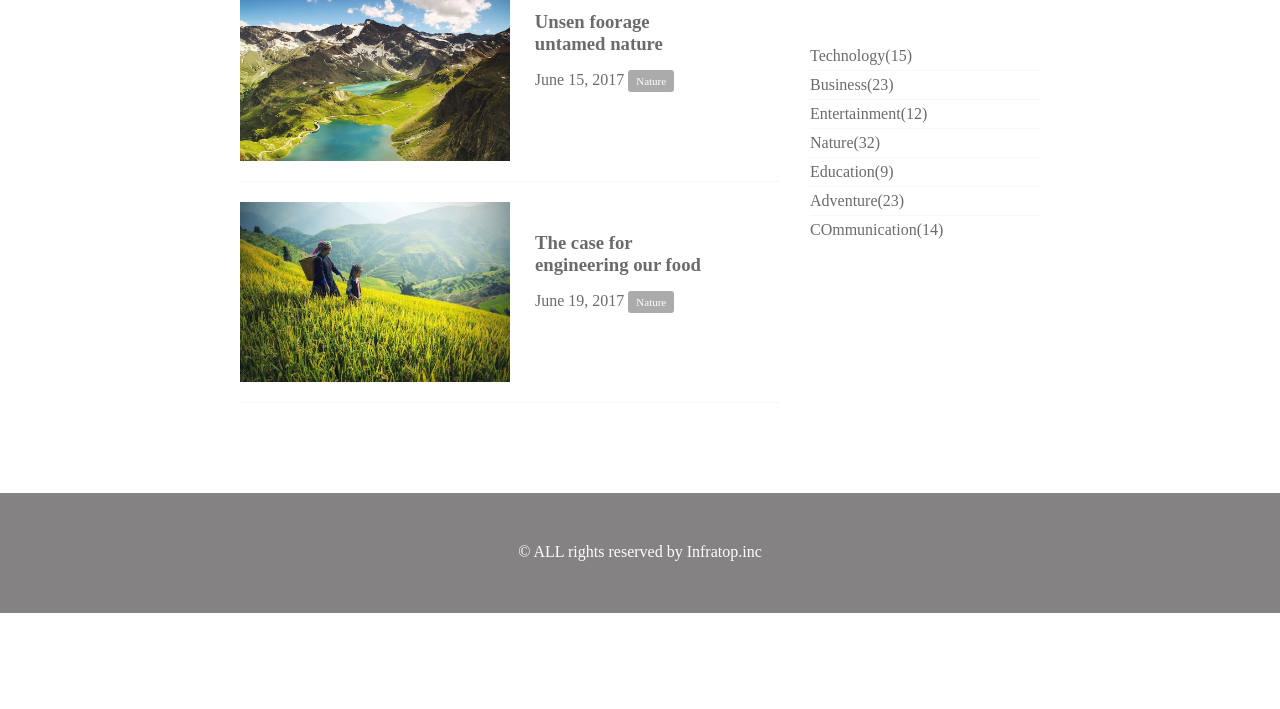
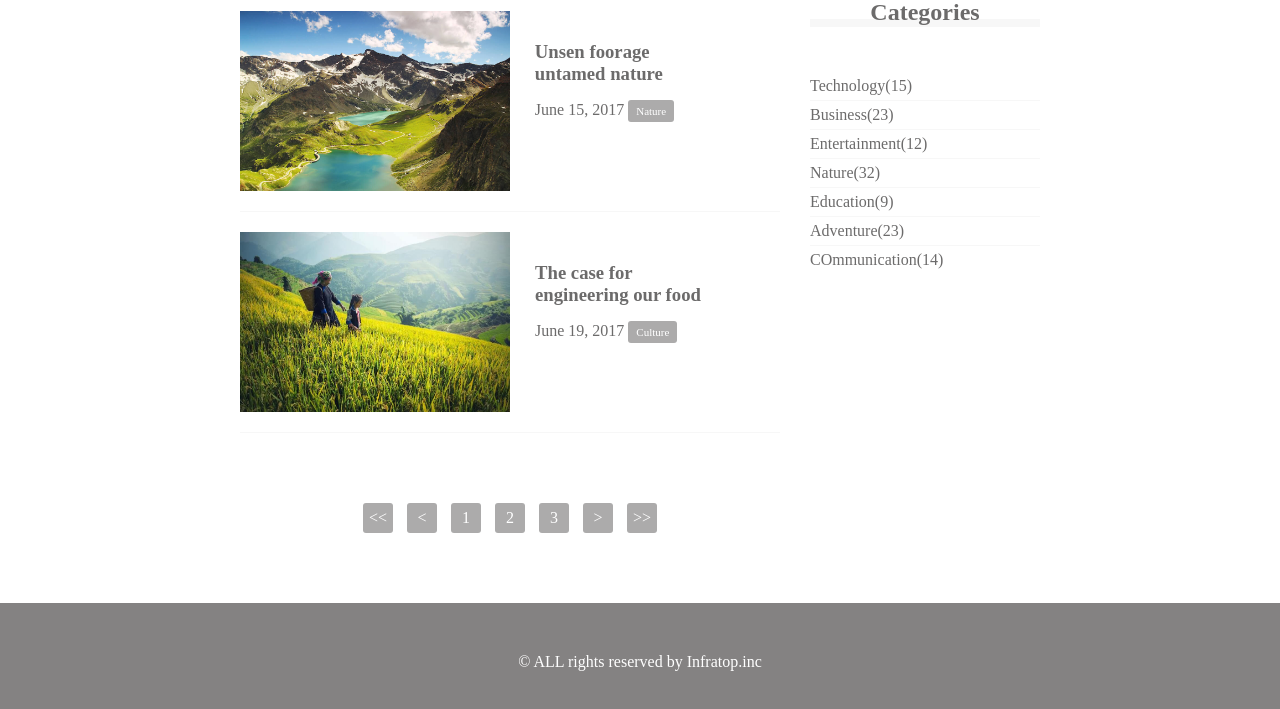
Before and after one commit to kohei-iwase/chapter2, a plain HTML site: page caravan/index.html in a window 1280 px wide. Shown: the part 1229-1938 px from the top of the page. Before the commit the page ends 1842 px from the top, so only its background shows below. Drawn offline with Linux system fonts and the light colour scheme.

Commit message:
[Finish]1-8

```diff
--- /dev/null
+++ b/1-8/style.css
@@ -0,0 +1,49 @@
+*{
+	margin:0;
+	padding:0;
+	box-sizing:border-box;
+	color: #6c6b6b;
+}
+
+.clearfix::after{
+	content: "";
+	display:block;
+	clear:both;
+
+}
+main{
+	width:960px;
+	margin:50px auto;
+}
+.list{
+	padding-bottom:50px ;
+}
+.list p:nth-child(even){
+	padding: 20px;
+	background-color:#fff;
+}
+.list p:nth-child(odd){
+	padding: 20px;
+	background-color:#eee;
+}
+.box{
+	float: left;
+	height:200px;
+	width:30%;
+	margin-right: 5%;
+	margin-bottom:40px;
+	background-color: yellow;
+}
+
+.box:nth-child(1),
+.box:nth-child(5),
+.box:nth-child(9){
+  background-color: orange;
+}
+.box:nth-child(3n){
+  margin-right: 0;
+}
+
+.box:nth-last-child(-n+3){
+  margin-bottom: 0;
+}
--- a/caravan/index.html
+++ b/caravan/index.html
@@ -34,7 +34,7 @@
   </div>
   </div>
   <main class="clearfix">
-  	<section class="blog"></div>
+  	<section class="blog">
       <h2 class="blog-headline">Recent Blogs</h2>
       <div class="blog-box">
       <div class="blog-item clearfix">
@@ -101,9 +101,18 @@
               </a>
             </h3>
             <p class=blog-date>June 19, 2017</p>
-           <span class="category">Nature</span>
+           <span class="category">Culture</span>
           </section>
         </div>
+      </div>
+      <div class="pagenation">
+        <p><<</p>
+        <p><</p>
+        <p>1</p>
+        <p>2</p>
+        <p>3</p>
+        <p>></p>
+        <p>>></p>
       </div>
     </section>
   	<div class="sidebar">
--- a/caravan/style.css
+++ b/caravan/style.css
@@ -16,7 +16,7 @@ a{
 header{
 	width:90%;
 	padding:15px 0;
-	margin: 0 auto;
+	margin: 15px auto;
 	text-align: center;
 }
 header.headline{
@@ -101,6 +101,20 @@ main{
 	color: #fff;
 	font-size: 11px;
 }
+.pagenation{
+	text-align:center;
+	padding-top:50px;
+}
+.pagenation p{
+	display:inline-block;
+	width:30px;
+	height: 30px;
+	color:#fff;
+	background-color: #acabab;
+	border-radius:3px;
+	margin:0 5px;
+	line-height:30px;
+}
 .sidebar{
 	width:230px;
 	float:left;
```
Also changed, not shown: 1-8/index.html (added, +31 -0 lines).
